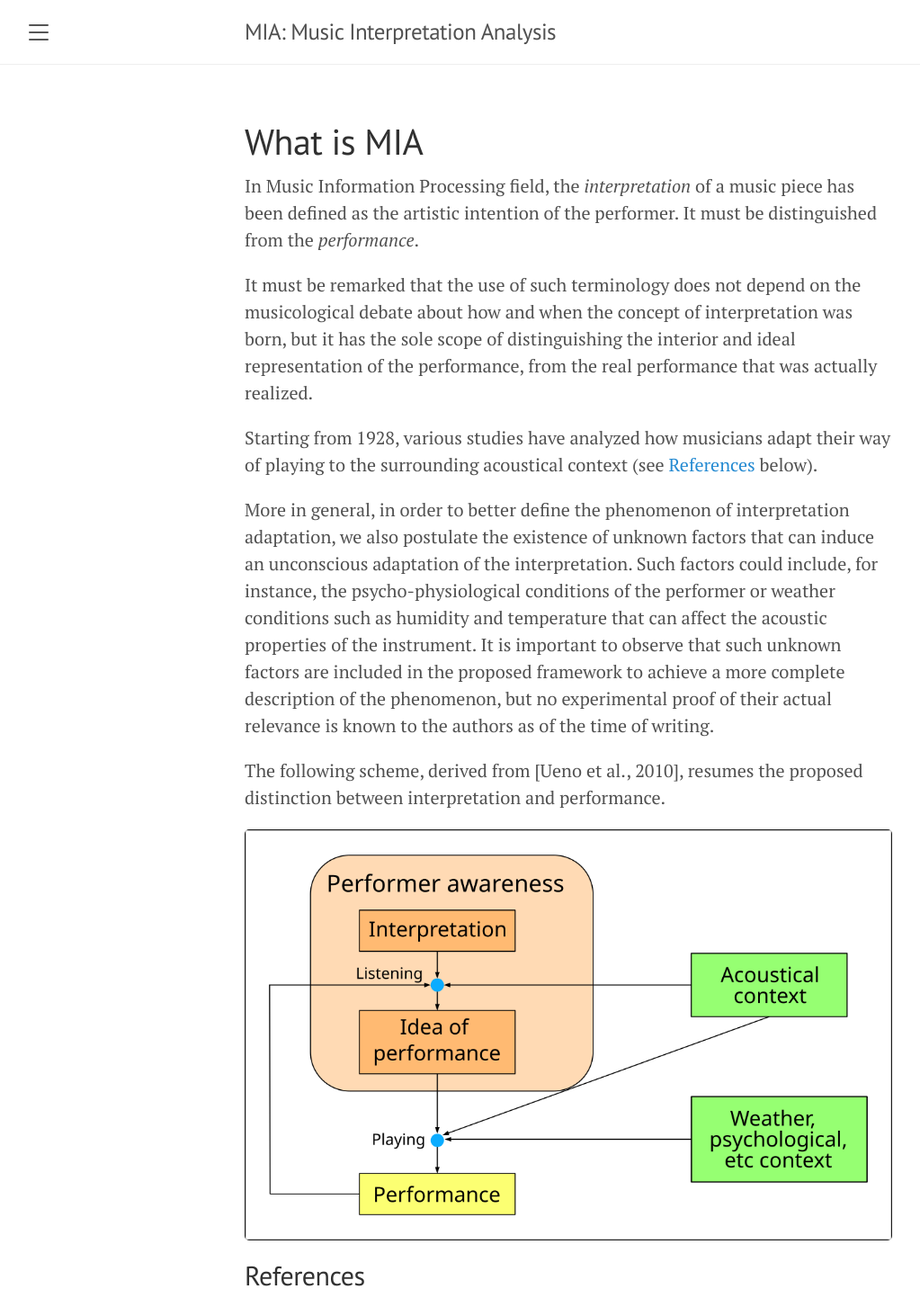
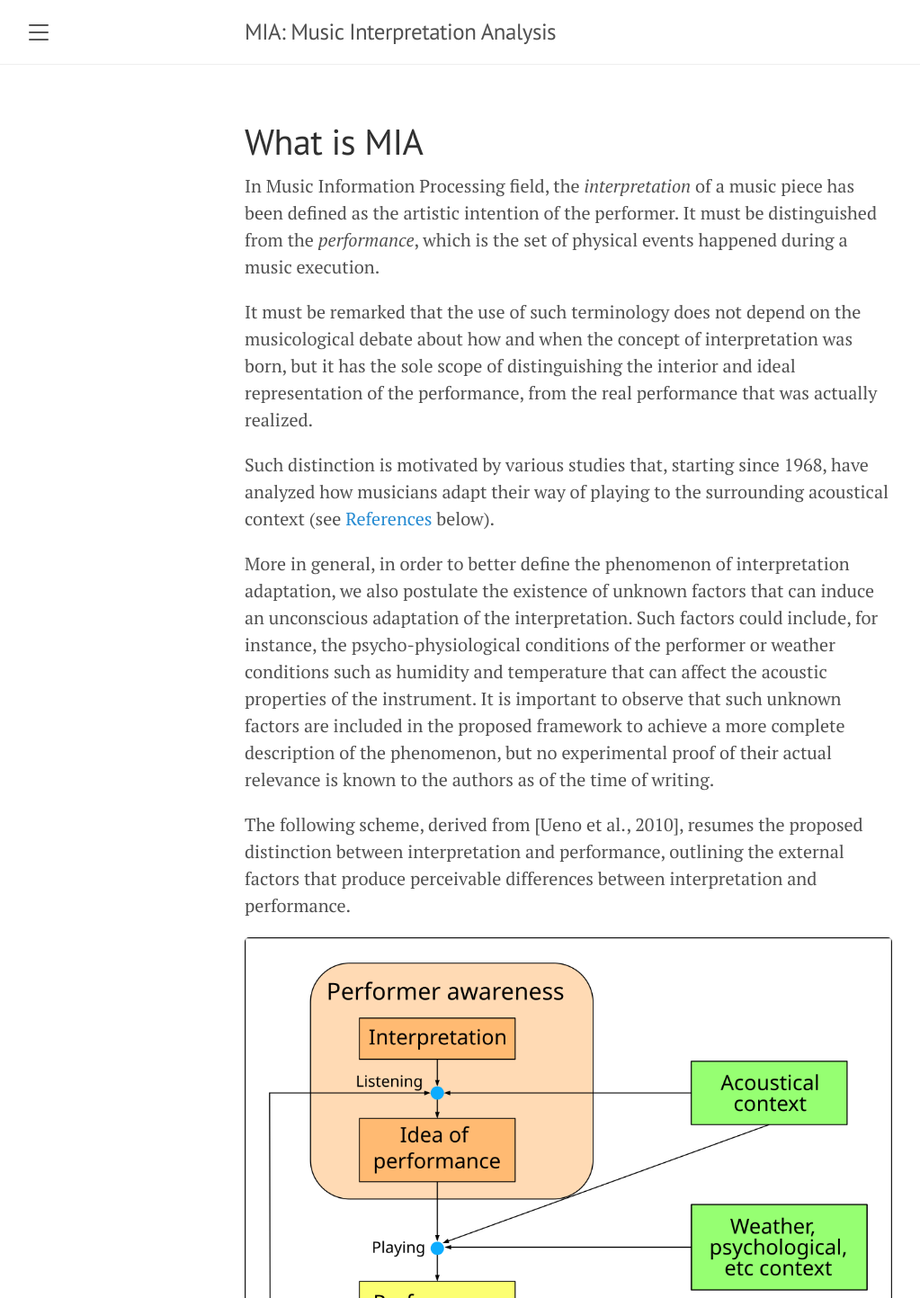
Before and after one commit to LIMUNIMI/MIA, a Jekyll site: the page built from mia.md, in a window 1280 px wide, cut to the strip 0-1443 px from the top of the page. Shown: the whole strip at 90% size, without its empty margins (8-1031 px from the left). Built offline with Jekyll 4.4.1, drawn with Linux system fonts in a browser that asks for light colours.

Commit message:
Update mia.md

```diff
--- a/mia.md
+++ b/mia.md
@@ -6,7 +6,8 @@ order: 0
 
 In Music Information Processing field, the _interpretation_ of a music piece
 has been defined as the artistic intention of the performer. It must be
-distinguished from the _performance_.
+distinguished from the _performance_, which is the set of physical events
+happened during a music execution.
 
 It must be remarked that the use of such terminology does not depend on the
 musicological debate about how and when the concept of interpretation was born,
@@ -14,9 +15,9 @@ but it has the sole scope of distinguishing the interior and ideal
 representation of the performance, from the real performance that was actually
 realized.
 
-Starting from 1928, various studies have analyzed how musicians adapt their way
-of playing to the surrounding acoustical context (see [References](#references)
-below).
+Such distinction is motivated by various studies that, starting since 1968, have
+analyzed how musicians adapt their way of playing to the surrounding acoustical
+context (see [References](#references) below).
 
 More in general, in order to better define the phenomenon of interpretation
 adaptation, we also postulate the existence of unknown factors that can induce
@@ -29,7 +30,9 @@ description of the phenomenon, but no experimental proof of their actual
 relevance is known to the authors as of the time of writing.
 
 The following scheme, derived from [Ueno et al., 2010], resumes the proposed
-distinction between interpretation and performance.
+distinction between interpretation and performance, outlining the external
+factors that produce perceivable differences between interpretation and
+performance.
 
 ![Generic Scheme](/public/imgs/interpretation_diagram.png)
 
```
